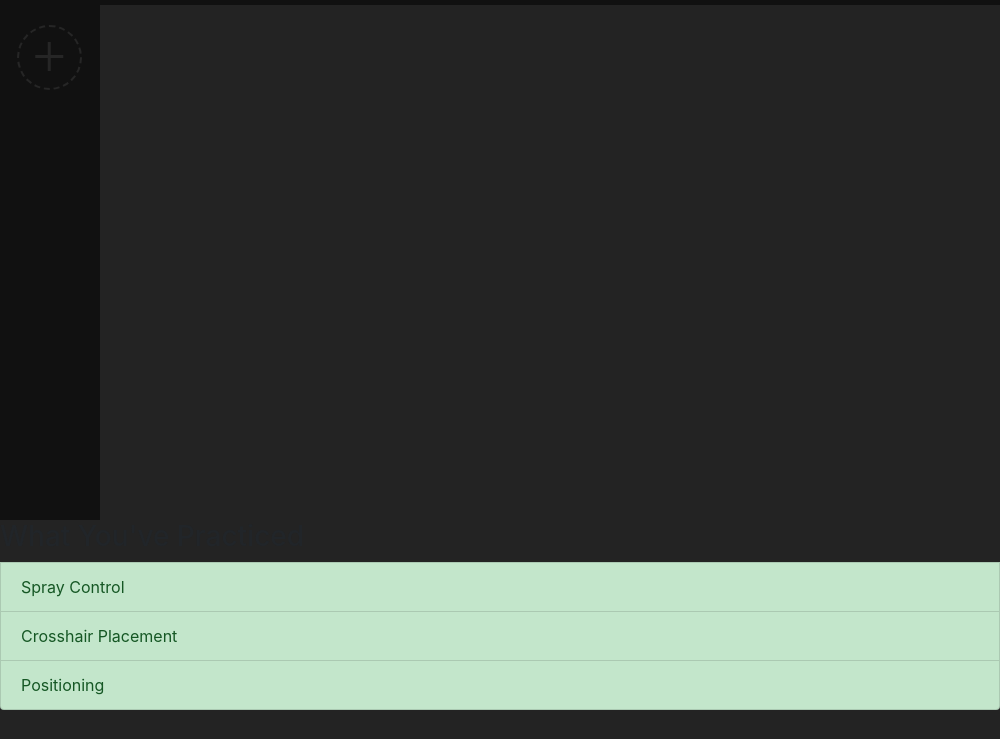
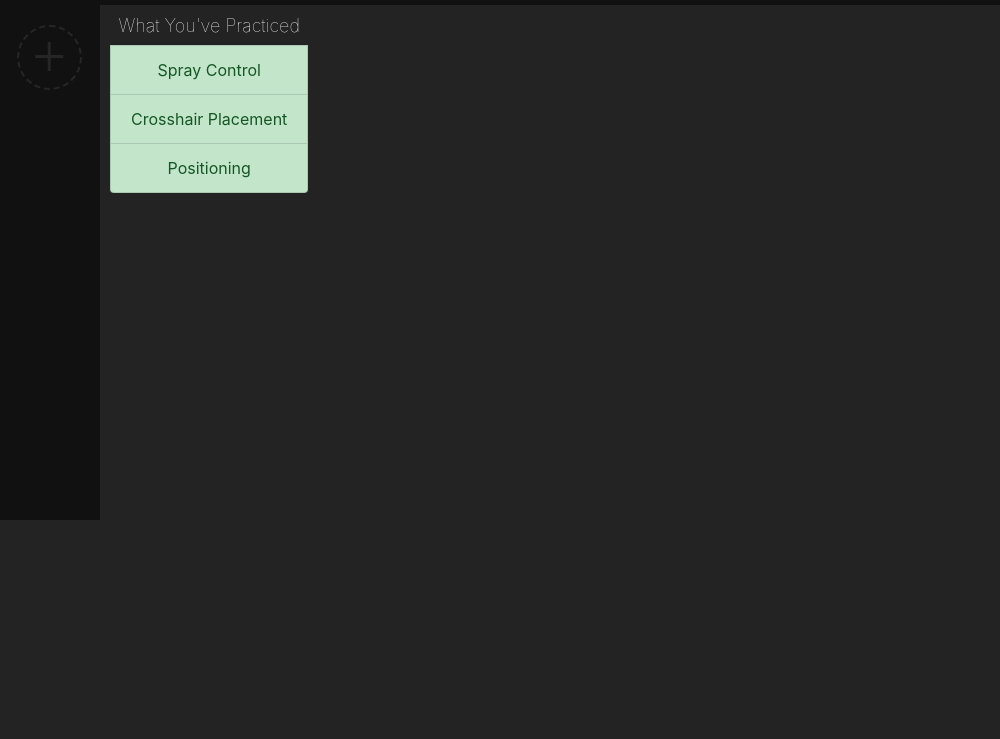
Before and after one commit to GetOFFMyLAN/PersonalProjectClient, an Electron app: page html/index.html in a window 1000 px wide. Shown: the part 61-800 px from the top of the page. Drawn offline with nearby package versions, Linux system fonts and the light colour scheme.

Commit message:
Styled three new dashboard elements
Styled new dashboard elements

```diff
--- a/html/css/style.css
+++ b/html/css/style.css
@@ -114,6 +114,7 @@ body {
   overflow-y: auto;
   direction: ltr;
   overflow: hidden;
+  float: left;
   /* border-top: 1px solid #262626; */ /* TODO: determine if this border is necessary */
 }
 
@@ -136,7 +137,7 @@ body {
     margin: 5px;
 }
 
-.mess-btn-text:link {
+/* .mess-btn-text:link {
     text-decoration: none;
     font-size: 11px;
     font-family: 'Montserrat', sans-serif;
@@ -155,6 +156,8 @@ body {
   color: #595959;
 }
 
+*/
+
 .mess-btn-text:hover {
   color: #7f7f7f;
   text-decoration: none;
@@ -162,12 +165,14 @@ body {
   font-family: 'Montserrat', sans-serif;
 }
 
-.mess-btn-text:active {
+/* .mess-btn-text:active {
   text-decoration: none;
   font-size: 11px;
   font-family: 'Montserrat', sans-serif;
   color: #595959;
 }
+
+*/
 
 .div-link-span {
   position: absolute;
@@ -178,3 +183,26 @@ body {
 
   z-index: 1;
 }
+
+.div-link-span:hover {
+  color: #7f7f7f;
+  text-decoration: none;
+}
+
+/* Main dashboard styling */
+
+.dashboard-main {
+  float: left;
+}
+
+.dash-title {
+  color: #fff;
+  font-weight: lighter;
+  font-size: 18px;
+  text-align: center;
+}
+
+.itm-pract {
+  margin: 10px;
+  text-align: center;
+}
```
